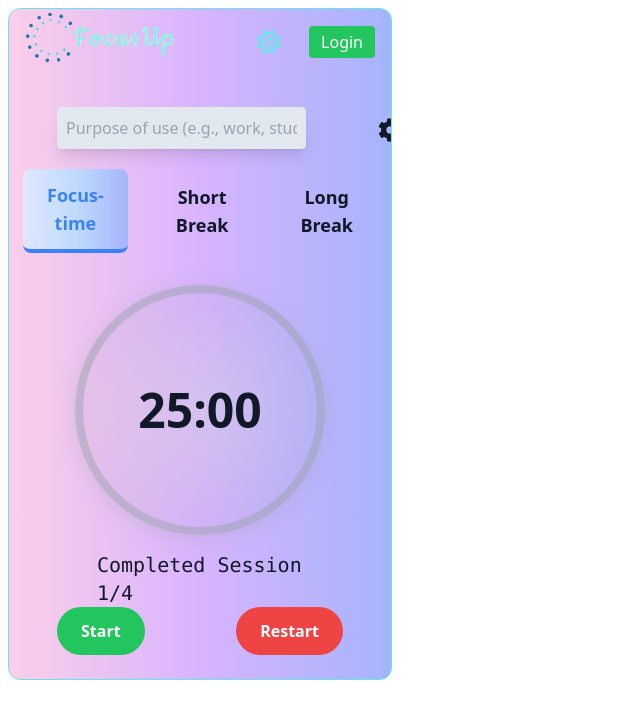
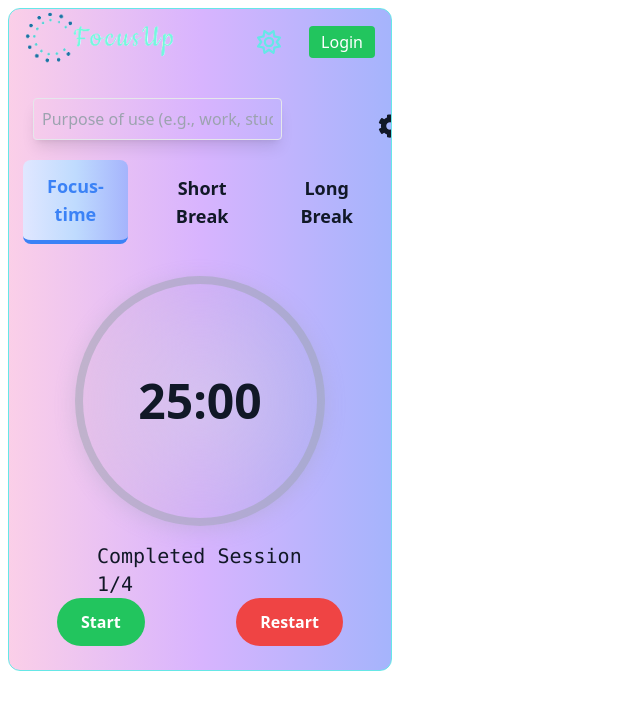
Before and after one commit to tinbit25/promodoroTimerExtansion, a React (Vite) app in the folder promodoro-extention/: page / in a window 1280 px wide. Shown: the top 718 px of the page, without its empty margins (0-640 px from the left). Built offline with nearby package versions, Linux system fonts and the light colour scheme.

Commit message:
modify ux

```diff
--- a/promodoro-extention/src/components/SettingsModal.jsx
+++ b/promodoro-extention/src/components/SettingsModal.jsx
@@ -14,7 +14,7 @@ const SettingsModal = ({ tabsData, onSave, onClose, isDarkMode }) => {
   };
 
   return (
-    <div className="fixed inset-0 flex items-center justify-center bg-black bg-opacity-50 z-50 ">
+    <div className="fixed  inset-0 flex items-center justify-center bg-black bg-opacity-50 z-50 ">
       <div
         className={`p-6 rounded-lg shadow-lg ${
           isDarkMode
--- a/promodoro-extention/src/pages/Home.jsx
+++ b/promodoro-extention/src/pages/Home.jsx
@@ -206,14 +206,14 @@ const Home = ({ userId, isDarkMode }) => {
             placeholder="Purpose of use (e.g., work, study)"
             value={purpose}
             onChange={(e) => setPurpose(e.target.value)}
-            className={` ${isDarkMode
-            ? "bg-blue-950 text-white shadow-xl"
-            : "bg-slate-200 text-black shadow-lg"} border p-2 rounded mb-5`}
+            className={`  ${isDarkMode
+            ? "-m-6 bg-blue-950 text-white shadow-xl"
+            : "-m-6 bg-transparent text-black shadow-lg"} border p-2 rounded mb-5`}
           />
         </div>
-        <div className="flex justify-end">
+        <div className="flex justify-end ">
           <button
-            className="text-2xl p-2 rounded-full"
+            className="text-2xl -mr-20 rounded-full"
             onClick={() => setIsSettingsOpen(true)}
           >
             <FaCog />
```
